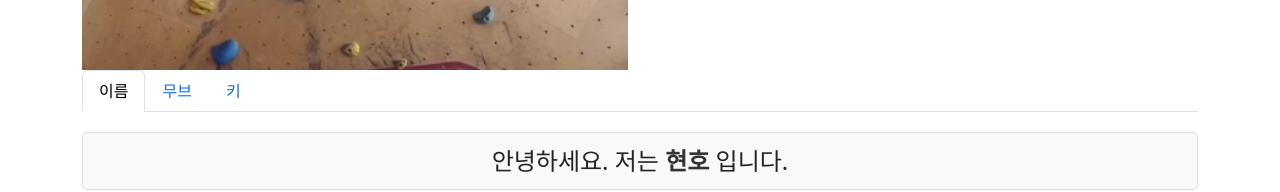
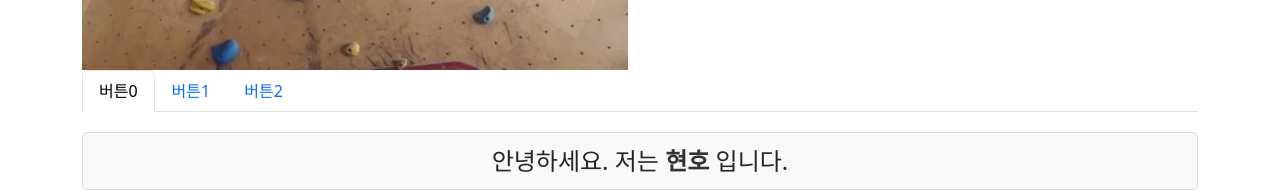
Before and after one commit to Ricardokim94/ClimbingCrew_React, a React (Create React App) app: page /detail/1 in a window 1280 px wide. Shown: the part 519-711 px from the top of the page. Built offline with nearby package versions, Linux system fonts and the light colour scheme.

Commit message:
같이하기 버튼눌렀을때 화면이동 alert창 만들기

```diff
--- a/src/Pages/Detail.js
+++ b/src/Pages/Detail.js
@@ -1,5 +1,5 @@
 import { useEffect, useState } from "react";
-import { useParams } from "react-router-dom";
+import { useParams, useNavigate } from "react-router-dom"; // useNavigate 사용
 import { Nav } from "react-bootstrap";
 import { addMember } from "./../store.js";
 import { useDispatch } from "react-redux";
@@ -10,7 +10,8 @@ function Detail(props) {
   let memberIndex = parseInt(id, 10);
   let realId = props.member.find(x => x.id === memberIndex);
   let [tab, changeTab] = useState(0);
-  let [fdde2, setFade2] = useState('');
+  let [fade2, setFade2] = useState('');
+  let navigate = useNavigate(); // useNavigate 훅 사용
 
   useEffect(() => {
     setFade2('end');
@@ -25,8 +26,15 @@ function Detail(props) {
     return <div>해당 멤버를 찾을 수 없습니다.</div>;
   }
 
+  const handleAddMember = () => {
+    if (window.confirm('횟수권을 추가확인 페이지로 이동하시겠습니까?')) {
+      dispatch(addMember({ id: realId.id, name: realId.name, count: 1 }));
+      navigate('/together'); // Together 페이지로 이동
+    }
+  };
+
   return (
-    <div className={'container start ' + fdde2}>
+    <div className={'container start ' + fade2}>
       <div className="row">
         <div className="col-md-6">
           <img src={`${process.env.PUBLIC_URL}/mem${memberIndex + 1}.png`} width="100%" alt="상품 이미지" />
@@ -35,21 +43,19 @@ function Detail(props) {
           <h4 className="pt-5">{realId.name}</h4>
           <p>키 : {realId.height}</p>
           <p>좋아하는 동작 : {realId.detail}</p>
-          <button className="btn btn-danger" onClick={() => {
-            dispatch(addMember({ id: realId.id, name: realId.name, count: 1 }));
-          }}>같이할래요 ?</button>
+          <button className="btn btn-danger" onClick={handleAddMember}>같이할래요 ?</button>
         </div>
       </div>
 
       <Nav variant="tabs" defaultActiveKey="link0">
         <Nav.Item>
-          <Nav.Link onClick={() => { changeTab(0) }} eventKey="link0">이름</Nav.Link>
+          <Nav.Link onClick={() => { changeTab(0) }} eventKey="link0">버튼0</Nav.Link>
         </Nav.Item>
         <Nav.Item>
-          <Nav.Link onClick={() => { changeTab(1) }} eventKey="link1">무브</Nav.Link>
+          <Nav.Link onClick={() => { changeTab(1) }} eventKey="link1">버튼1</Nav.Link>
         </Nav.Item>
         <Nav.Item>
-          <Nav.Link onClick={() => { changeTab(2) }} eventKey="link2">키</Nav.Link>
+          <Nav.Link onClick={() => { changeTab(2) }} eventKey="link2">버튼2</Nav.Link>
         </Nav.Item>
       </Nav>
       <TabContent tab={tab} realId={realId} />
--- a/src/store.js
+++ b/src/store.js
@@ -7,8 +7,8 @@ let mem = createSlice({
     name: 'mem',
     initialState:
         [
-            { id: 0, name: '창목', count: 2 },
-            { id: 2, name: '영인', count: 1 }
+            // { id: 0, name: '창목', count: 2 },
+             { id: 2, name: '영인', count: 3 }
         ],
         reducers : {
             //횟수권 추가 Logic
```
